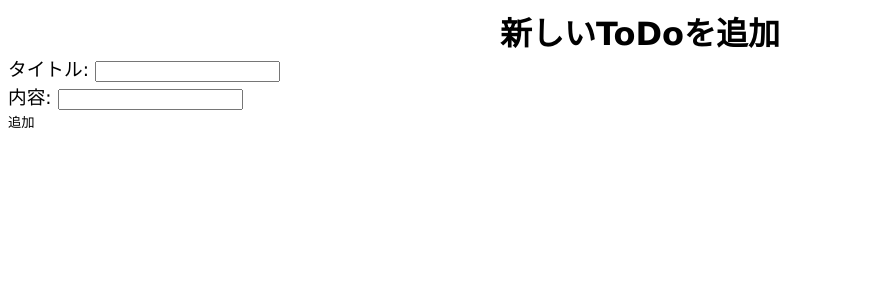
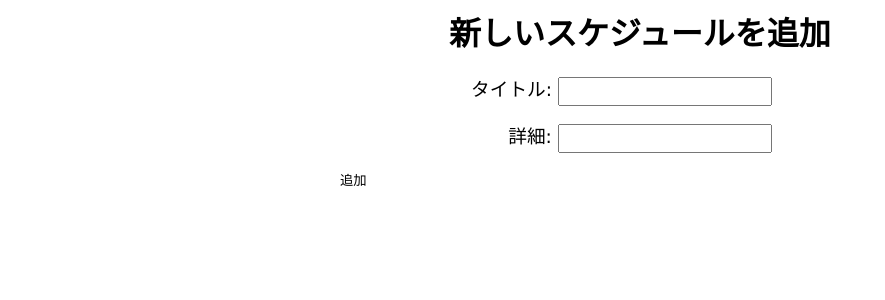
Before and after one commit to 2024AIT-OOP2-G17/calendar, a Flask app: page /add/1 in a window 1280 px wide. Shown: the top 300 px of the page, without its empty margins (0-885 px from the left). Run offline with Flask 3, Linux system fonts and the light colour scheme.

Commit message:
タスク登録画面のcss
各項目を別名称に変更＋クラスを設定
cssファイルtodo-form.cssを作成およびリンクづけ
入力項目を中央に移動させた

```diff
--- /dev/null
+++ b/static/todo-form.css
@@ -0,0 +1,26 @@
+form {
+    max-width: 600px;
+    margin: 0 auto;
+    padding: 20px;
+}
+
+
+.form-group {
+    margin-bottom: 15px;
+}
+
+.title {
+    text-align: center;
+    margin-right: 37px;
+}
+
+
+.detail {
+    text-align: center;
+    margin-right: 0px;
+}
+
+input[type="text"] {
+    width: 200px;
+    padding: 5px;
+}
--- a/templates/myCalendar_add.html
+++ b/templates/myCalendar_add.html
@@ -4,13 +4,18 @@
     <meta charset="UTF-8">
     <title>ToDo追加</title>
     <link rel="stylesheet" href="{{ url_for('static', filename='base-style.css') }}">
+    <link rel="stylesheet" href="{{ url_for('static', filename='todo-form.css') }}">
 </head>
 <body>
-    <h1>新しいToDoを追加</h1>
+    <h1>新しいスケジュールを追加</h1>
 
      <form action="{{ url_for('myCalendar.add', ymd = ymd) }}" method="post">
+        <div class="form-group title">
         <label>タイトル: <input type="text" name="add_title" required></label><br>
-        <label>内容: <input type="text" name="add_todo" required></label><br>
+        </div>
+        <div class="form-group detail">
+        <label>詳細: <input type="text" name="add_todo" required></label><br>
+        </div>
         <button type="submit">追加</button>
     </form>
 </body>
```
Also changed, not shown: my_database.db.
